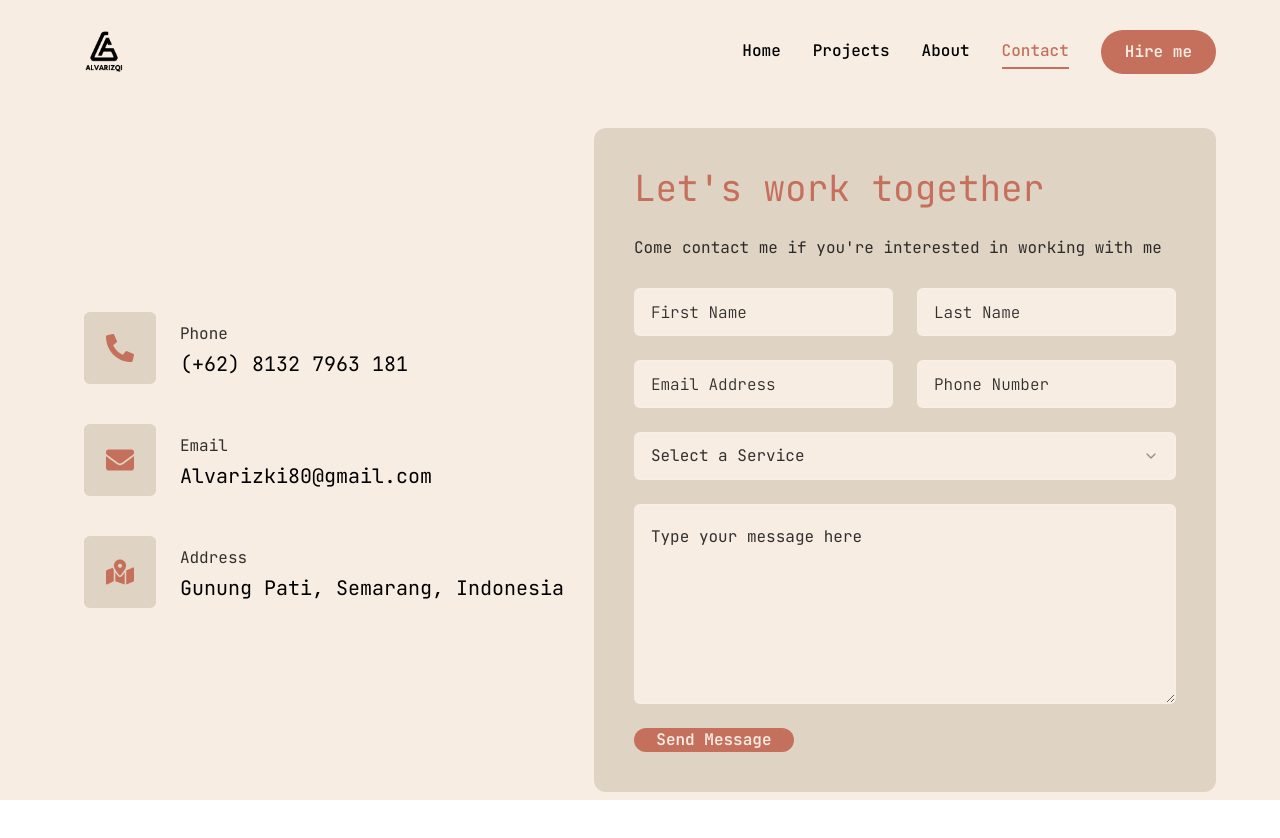
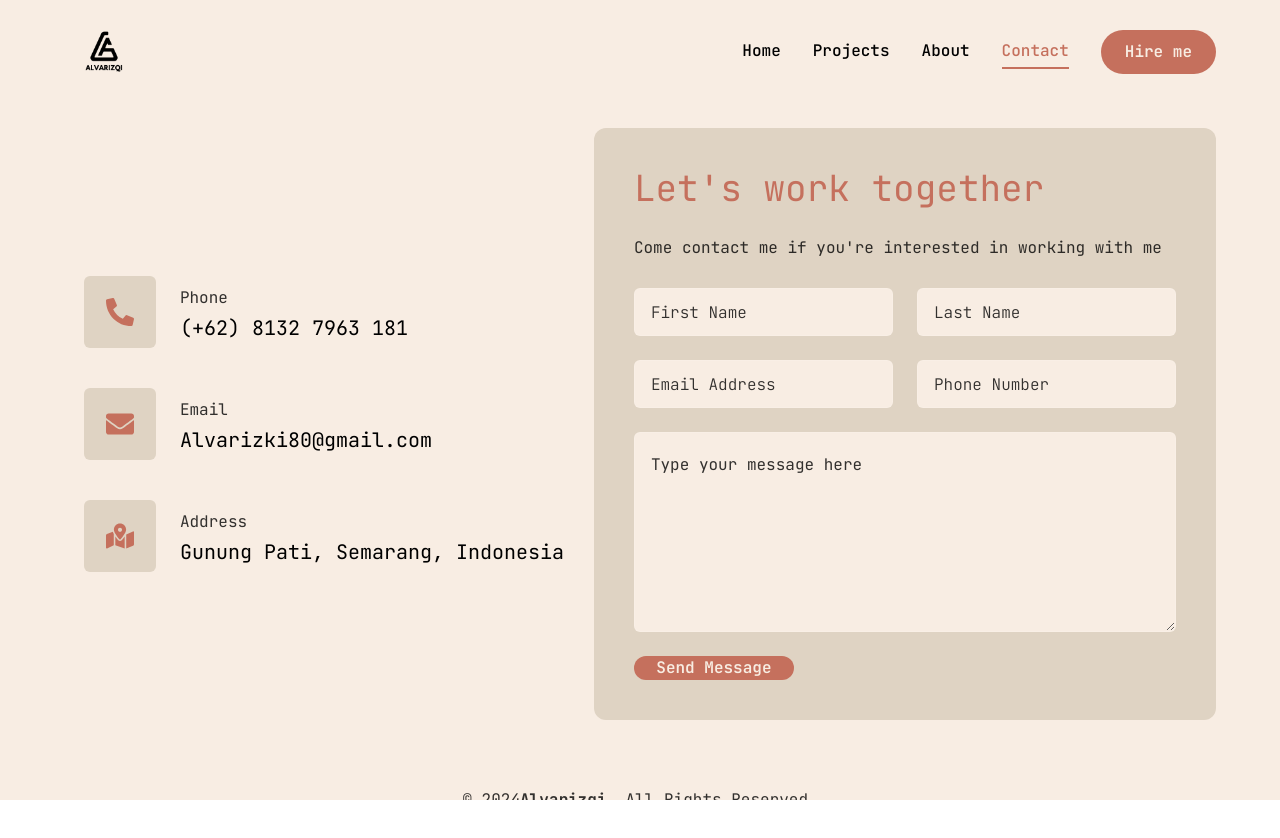
Before and after one commit to Alvarizqi09/porto, a Next.js app: page /contact in a window 1280 px wide. Shown: the top 838 px of the page. Built offline with nearby package versions, Linux system fonts and the light colour scheme.

Commit message:
update contact

```diff
--- a/app/contact/page.jsx
+++ b/app/contact/page.jsx
@@ -32,7 +32,6 @@ const Contact = () => {
     lastName: "",
     email: "",
     phone: "",
-    service: "",
     message: "",
   });
 
@@ -43,20 +42,13 @@ const Contact = () => {
     });
   };
 
-  const handleSelectChange = (value) => {
-    setFormData({
-      ...formData,
-      service: value,
-    });
-  };
-
   const handleSubmit = (e) => {
     e.preventDefault();
-    const { firstName, lastName, email, phone, service, message } = formData;
+    const { firstName, lastName, email, phone, message } = formData;
     const mailtoLink = `mailto:Alvarizki80@gmail.com?subject=${encodeURIComponent(
-      `Inquiry about ${service} service`
+      `Inquiry about your service`
     )}&body=${encodeURIComponent(
-      `Hello, my name is ${firstName} ${lastName}. I am interested in your ${service} service. Here are my details:
+      `Hello, my name is ${firstName} ${lastName}. I am interested in your service. Here are my details:
 
 Email: ${email}
 Phone: ${phone}
@@ -135,23 +127,7 @@ ${message}`
                   onChange={handleChange}
                 />
               </div>
-              <Select onValueChange={handleSelectChange}>
-                <SelectTrigger className="w-full">
-                  <SelectValue placeholder="Select a Service" />
-                </SelectTrigger>
-                <SelectContent>
-                  <SelectGroup>
-                    <SelectLabel>Select A service</SelectLabel>
-                    <SelectItem value="Web Development">
-                      Web Development
-                    </SelectItem>
-                    <SelectItem value="UI Design">UI Design</SelectItem>
-                    <SelectItem value="Graphic Design">
-                      Graphic Design
-                    </SelectItem>
-                  </SelectGroup>
-                </SelectContent>
-              </Select>
+
               <Textarea
                 className="h-[200px]"
                 name="message"
```
